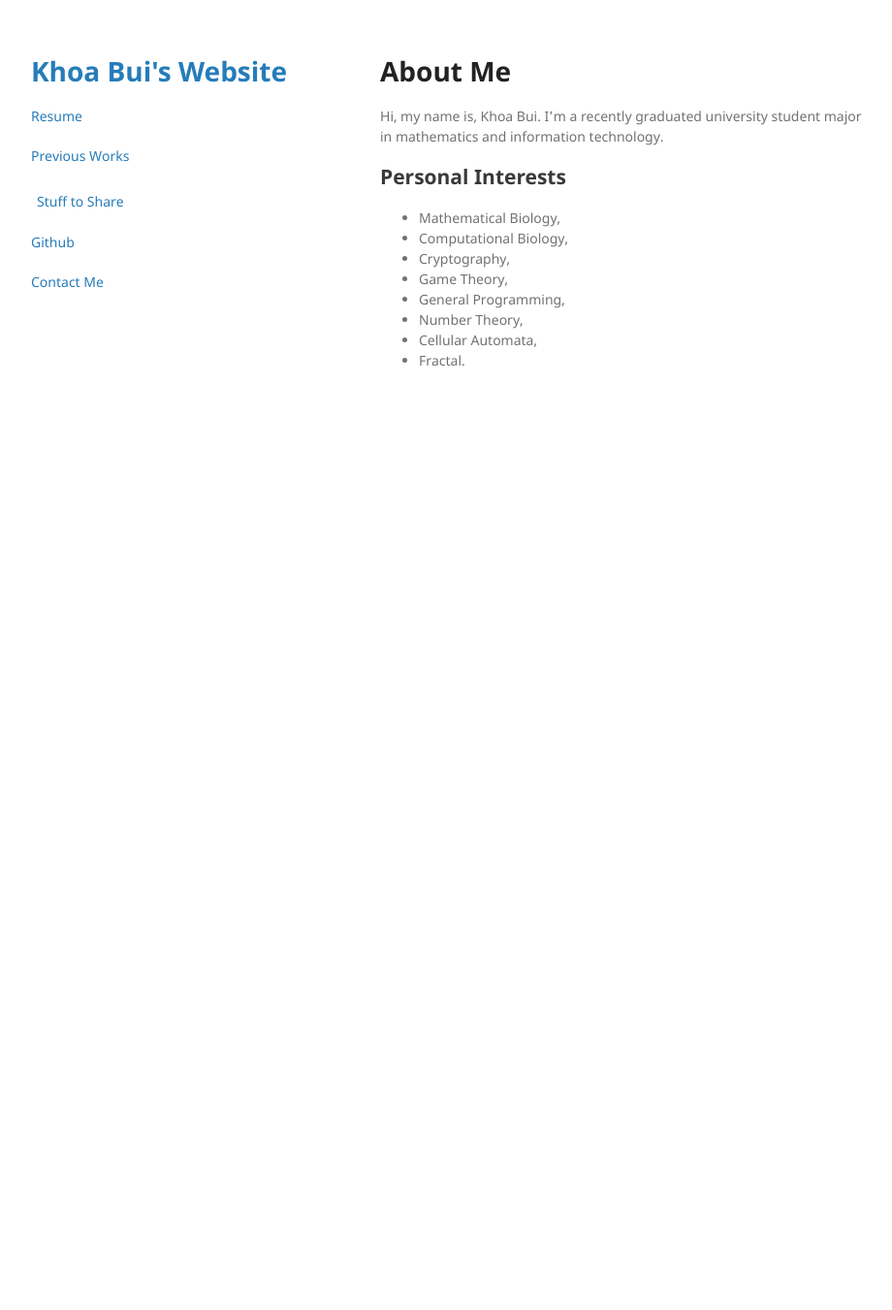
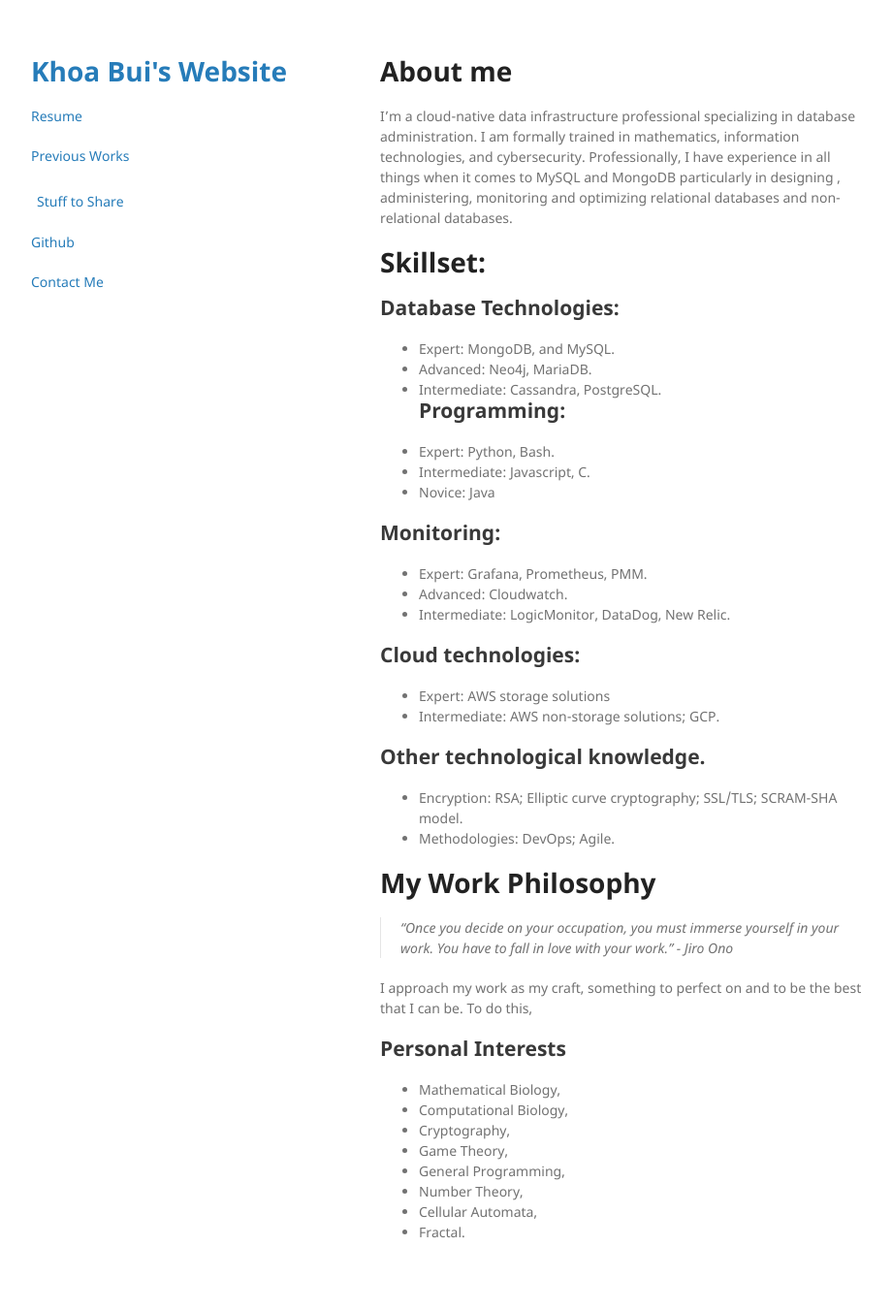
Before and after one commit to khoabuiv/khoabuiv.github.io, a Jekyll site: the page built from index.md, in a window 1280 px wide. Shown: the whole page at 97% size, without its empty margins (178-1098 px from the left). Built offline with Jekyll 4.4.1, drawn with Linux system fonts in a browser that asks for light colours; before the commit the page ends 900 px from its top, so only the background shows below that.

Commit message:
Changes to the front page

```diff
--- a/index.md
+++ b/index.md
@@ -3,9 +3,37 @@ title: Home
 layout: default
 ---
 
-# About Me
+# About me
+I'm a cloud-native data infrastructure professional specializing in database administration. I am formally trained in mathematics, information technologies, and cybersecurity. Professionally, I have experience in all things when it comes to MySQL and MongoDB particularly in designing , administering, monitoring and optimizing relational databases and non-relational databases.
 
-Hi, my name is, Khoa Bui. I'm a recently graduated university student major in mathematics and information technology.
+# Skillset:
+## Database Technologies:
+- Expert: MongoDB, and MySQL.
+- Advanced: Neo4j, MariaDB.
+- Intermediate: Cassandra, PostgreSQL.
+## Programming:
+- Expert: Python, Bash.
+- Intermediate: Javascript, C.
+- Novice: Java
+
+## Monitoring:
+- Expert: Grafana, Prometheus, PMM.
+- Advanced: Cloudwatch.
+- Intermediate: LogicMonitor, DataDog, New Relic.
+
+## Cloud technologies:
+- Expert: AWS storage solutions
+- Intermediate: AWS non-storage solutions; GCP.
+
+## Other technological knowledge.
+- Encryption: RSA; Elliptic curve cryptography; SSL/TLS; SCRAM-SHA model.
+- Methodologies: DevOps; Agile.
+
+# My Work Philosophy
+
+> "Once you decide on your occupation, you must immerse yourself in your work. You have to fall in love with your work."  - Jiro Ono
+
+I approach my work as my craft, something to perfect on and to be the best that I can be. To do this,
 
 ## Personal Interests
 *   Mathematical Biology,
```
Also changed, not shown: 1 other file.
